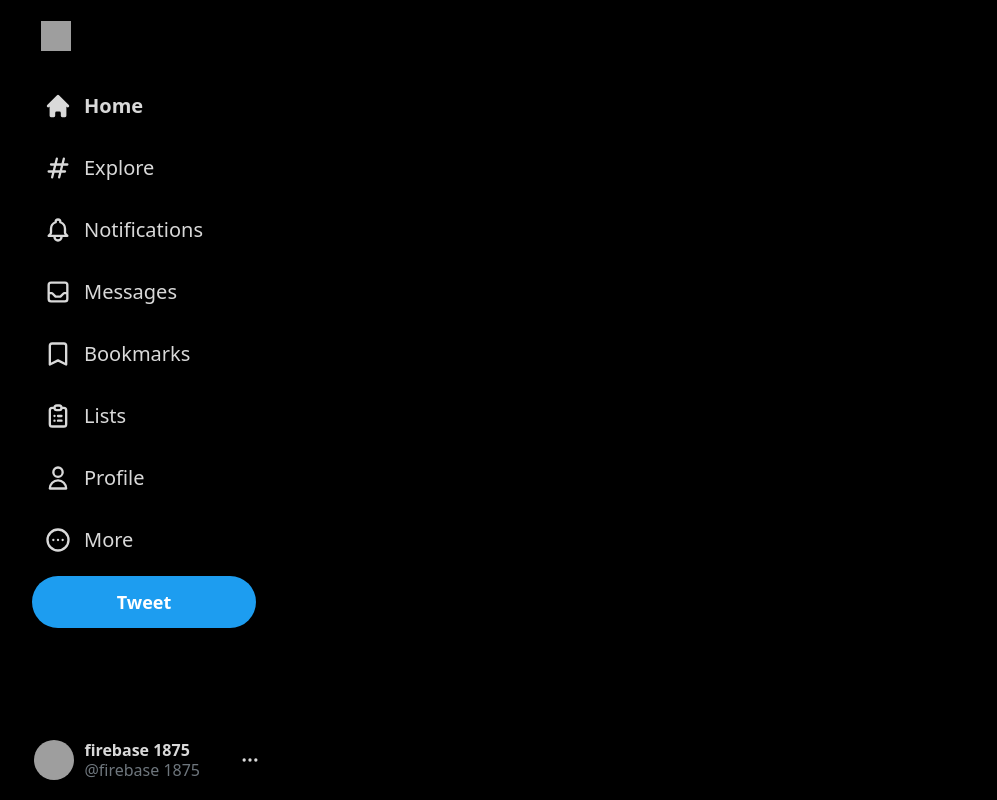
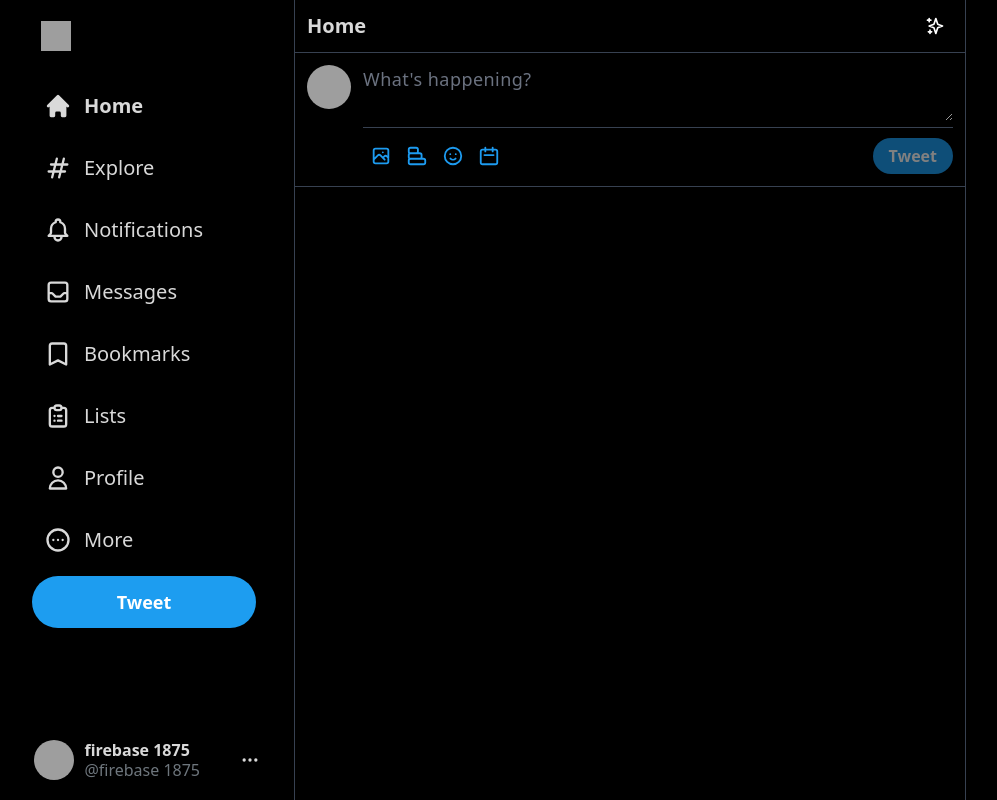
Before and after one commit to L4zy-p/next-clone-twitter, a Next.js app: page / in a window 1280 px wide. Shown: the whole page, without its empty margins (76-1073 px from the left). Built offline with nearby package versions, Linux system fonts and the light colour scheme; grey boxes are pictures that could not be loaded.

Commit message:
[component]: add Feed & Input component

```diff
--- /dev/null
+++ b/components/Feed.js
@@ -0,0 +1,29 @@
+import React from 'react'
+import { SparklesIcon } from '@heroicons/react/outline'
+
+import Input from './Input'
+
+const Feed = () => {
+  return (
+    <div className='text-white flex-grow border-l border-r
+    border-gray-700 max-w-2xl sm:ml-[73px] xl:ml-[370px]'>
+
+      {/* ส่วนหัวของ feed */}
+      <div className='text-[#d9d9d9] flex items-center
+      sm:justify-between py-2 px-3 sticky top-0 z-50
+      bg-black border-b border-gray-700'>
+        <h2 className='text-lg sm:text-xl font-bold'>Home</h2>
+        <div className='hoverAnimation w-9 h-9 flex items-center justify-center xl:px-0 ml-auto'>
+          <SparklesIcon className='h-5 text-white' />
+        </div>
+      </div>
+
+      <Input />
+
+    </div>
+  )
+}
+
+// sticky จะสามารถ scroll สิ่งที่อยู่ข้างในได้ แต่ fixed ทำไม่ได้
+
+export default Feed
--- /dev/null
+++ b/components/Input.js
@@ -0,0 +1,201 @@
+import React, { useState, useRef, useEffect } from 'react'
+import { Picker } from 'emoji-mart'
+import {
+  XIcon,
+  PhotographIcon,
+  ChartBarIcon,
+  EmojiHappyIcon,
+  CalendarIcon
+} from '@heroicons/react/outline'
+import {
+  addDoc,
+  collection,
+  doc,
+  serverTimestamp,
+  updateDoc
+} from '@firebase/firestore'
+
+import { getDownloadURL, ref, uploadString } from '@firebase/storage'
+
+import { db, storage } from '../firebase'
+
+const Input = () => {
+  const [input, setInput] = useState('')
+  const [selectedFile, setSelectedFile] = useState(null)
+  const [showEmojis, setShowEmojis] = useState(false)
+  const [loading, setLoading] = useState(false)
+  const filePickerRef = useRef()
+
+  const addEmoji = (e) => {
+    // e เป็น object ที่มาจาก emoji picker และในนี้จะมี unified ที่แสดง code อยู่
+    let sym = e?.unified?.split('_')
+
+    let codeArray = []
+    // ทำการวนค่า เพื่อใส่ 0x ใน code เพื่อที่จะเอามาแปลงเป็นตัวเลข
+    sym.forEach((el) => codeArray.push('0x' + el))
+
+    // นำตัวเลขมาหา emoji
+    let emoji = String.fromCodePoint(...codeArray)
+    setInput(input + emoji)
+  }
+
+  const addImageToPost = (e) => {
+    const reader = new FileReader()
+    if (e?.target?.files[0]) {
+      reader.readAsDataURL(e?.target?.files[0])
+    }
+
+    reader.onload = (readerEvent) => {
+      setSelectedFile(readerEvent?.target?.result)
+    }
+  }
+
+  const sendPost = async () => {
+    if (loading) {
+      return
+    }
+    setLoading(true)
+
+    // addDoc น่าจะเหมือน Insert อ้างอิง colecction หรือ table จาก db และชื่อ colection
+    const docRef = await addDoc(collection(db, 'posts'), {
+      // id: session.user.uid,
+      // username: session.user.name,
+      // userImg: session.user.image,
+      // tag: session.user.tag,
+      text: input,
+      timestamp: serverTimestamp()
+    })
+
+    // อ้างอิงไปยังที่เก็บรูปภาพ จาก id ที่เราสร้าง post ไป
+    const imageRef = ref(storage, `posts/${docRef.id}/image`)
+
+    if (selectedFile) {
+      // ทำการอัพโหลดรูปเมื่อมี file
+      await uploadString(imageRef, selectedFile, 'data_url').then(async () => {
+        // get url ที่เก็บรูปเพื่อนำมาอัพเดตเก็บลิงค์ที่อยู่รูปภาพ มาใน Post ที่เรา post ไป
+        const downloadURL = await getDownloadURL(imageRef)
+        await updateDoc(doc(db, 'posts', docRef.id), {
+          image: downloadURL
+        })
+      })
+    }
+
+    setLoading(false)
+    setInput('')
+    setSelectedFile(null)
+    setShowEmojis(false)
+  }
+
+  const handleDocumentClick = event => {
+    let isEmojiClassFound = false
+
+    event &&
+      event.path &&
+      event.path.forEach(elem => {
+        if (elem && elem.classList) {
+          const data = elem.classList.value
+          if (data.includes('emoji')) {
+            isEmojiClassFound = true
+          }
+        }
+      }) // end
+    if (isEmojiClassFound === false && event.target.id !== 'emojis-btn')
+      setShowEmojis(false)
+  }
+
+  useEffect(() => {
+    // document.addEventListener('click', handleDocumentClick, false)
+  })
+
+  return (
+    <div className={`border-b border-gray-700 p-3 flex space-x-3
+    overflow-y-scroll ${loading && 'opacity-60'}`}>
+      <img
+        src='https://lh3.googleusercontent.com/ogw/ADea4I6m4ISPB41dErVc4QxcFpHclSNH3mtu4UC-2Qxc=s32-c-mo'
+        alt='user'
+        className='h-11 w-11 rounded-full cursor-pointer' />
+
+      {/* divide-y คือ การแบ่งระหว่าง แกน y ภายในลูก div ด้วย 1px นี้
+        ถ้า ตามด้วย divide-gray-700 จะเป็นการแบ่งลูกทุกตัวด้วย เส้นแบ่งสีเทา
+        */}
+      <div className='w-full divide-y divide-gray-700'>
+        <div className={`${selectedFile && 'pb-7'} ${input && 'space-y-2.5'}`}>
+          <textarea
+            value={input}
+            onChange={(e) => setInput(e?.target?.value)}
+            rows='2'
+            placeholder={`What's happening?`}
+            className='bg-transparent outline-none text-[#d9d9d9]
+          text-lg placeholder-gray-500 tracking-wide w-full min-h-[50px]' />
+
+          {selectedFile &&
+            <div className='relative'>
+              <div
+                className='absolute w-8 h-8 bg-[#15161c]
+          hover:bg-[#272c26] bg-opacity-75 rounded-full
+          flex items-center justify-center top-1 left-1
+          cursor-pointer'
+                onClick={() => setSelectedFile(null)}>
+                <XIcon className='text-white h-5' />
+              </div>
+              <img src={selectedFile} alt='' className='rounded-2xl max-h-80 object-contain' />
+            </div>
+          }
+        </div>
+
+        {!loading &&
+          <div className='flex items-center justify-between pt-2.5'>
+            <div className='flex items-center'>
+
+              <div className='icon' onClick={() => filePickerRef?.current?.click()}>
+                <PhotographIcon className='h-[22px] text-[#1d9bf0]' />
+                <input
+                  type='file'
+                  hidden
+                  onChange={addImageToPost}
+                  ref={filePickerRef} />
+              </div>
+
+              <div className='icon rotate-90'>
+                <ChartBarIcon className='text-[#1d9bf0] h-[22px]' />
+              </div>
+
+              <div className='icon' onClick={() => setShowEmojis(!showEmojis)}>
+                <EmojiHappyIcon className='text-[#1d9bf0] h-[22px]' />
+              </div>
+
+              <div className='icon'>
+                <CalendarIcon className='text-[#1d9bf0] h-[22px]' />
+              </div>
+
+              {showEmojis &&
+                <Picker
+                  // id='emojis-btn'
+                  onClick={addEmoji}
+                  style={{
+                    position: 'absolute',
+                    marginTop: '450px',
+                    marginLeft: -40,
+                    maxWidth: '320px',
+                    borderRadius: '20px'
+                  }}
+                  theme='dark'
+                />
+              }
+            </div>
+            <button className='bg-[#1d9bf0] text-white rounded-full
+        px-4 py-1.5 font-bold shadow-md hover:bg-[#1a8cd8]
+        disabled:hover:bg-[#1d9bf0] disabled:opacity-50
+        disabled:cursor-default'
+              disabled={!input?.trim() && !selectedFile}
+              onClick={sendPost}>Tweet</button>
+          </div>
+        }
+      </div>
+    </div>
+  )
+}
+
+// tracking-wide คือ letter-spacing
+
+export default Input
--- a/components/index.js
+++ b/components/index.js
@@ -1 +1,2 @@
-export {default as Sidebar} from './Sidebar'
+export { default as Sidebar } from './Sidebar'
+export { default as Feed } from './Feed'
--- /dev/null
+++ b/firebase.js
@@ -0,0 +1,22 @@
+
+import { initializeApp, getApp, getApps } from 'firebase/app'
+import { getFirestore } from 'firebase/firestore'
+import { getStorage } from 'firebase/storage'
+
+// copy มาจากตอนที่เราไป create firestore database ใน firebase
+const firebaseConfig = {
+  apiKey: 'AIzaSyC5FvLNGsBBEpzVEYff3CUFOk8qKNRITEg',
+  authDomain: 'next-clone-twitter.firebaseapp.com',
+  projectId: 'next-clone-twitter',
+  storageBucket: 'next-clone-twitter.appspot.com',
+  messagingSenderId: '545882860033',
+  appId: '1:545882860033:web:d8f752f4079cc99b4e2e00'
+}
+
+// Initialize Firebase
+const app = !getApps().length ? initializeApp(firebaseConfig) : getApp()
+const db = getFirestore()
+const storage = getStorage()
+
+export default app
+export { db, storage }
--- a/package.json
+++ b/package.json
@@ -10,6 +10,8 @@
   },
   "dependencies": {
     "@heroicons/react": "^1.0.6",
+    "emoji-mart": "^3.0.1",
+    "firebase": "^9.6.8",
     "next": "12.1.0",
     "react": "17.0.2",
     "react-dom": "17.0.2"
--- a/pages/_app.js
+++ b/pages/_app.js
@@ -1,4 +1,5 @@
 import '../styles/globals.css'
+import 'emoji-mart/css/emoji-mart.css'
 
 function MyApp({ Component, pageProps }) {
   return <Component {...pageProps} />
--- a/pages/index.js
+++ b/pages/index.js
@@ -1,6 +1,6 @@
 import Head from 'next/head'
 
-import { Sidebar } from '../components'
+import { Sidebar, Feed } from '../components'
 
 export default function Home() {
   return (
@@ -12,7 +12,7 @@
 
       <main className='bg-black min-h-screen flex max-w-[1500px] mx-auto'>
         <Sidebar />
-
+        <Feed />
       </main>
     </div>
   )
--- a/styles/globals.css
+++ b/styles/globals.css
@@ -18,4 +18,10 @@
     cursor-pointer w-[52px] h-[52px] xl:w-auto xl:h-auto xl:py-3 xl:px-4
     transition duration-200 ease-out;
   }
+
+  .icon{
+    @apply cursor-pointer w-9 h-9 hover:bg-[#1d9bf0]
+    hover:bg-opacity-10 flex items-center justify-center
+    rounded-full transition ease-out;
+  }
 }
```
Also changed, not shown: components/Sidebar.js (+7 -0 lines), 1 other file (tests, documents, lock files or other folders).
